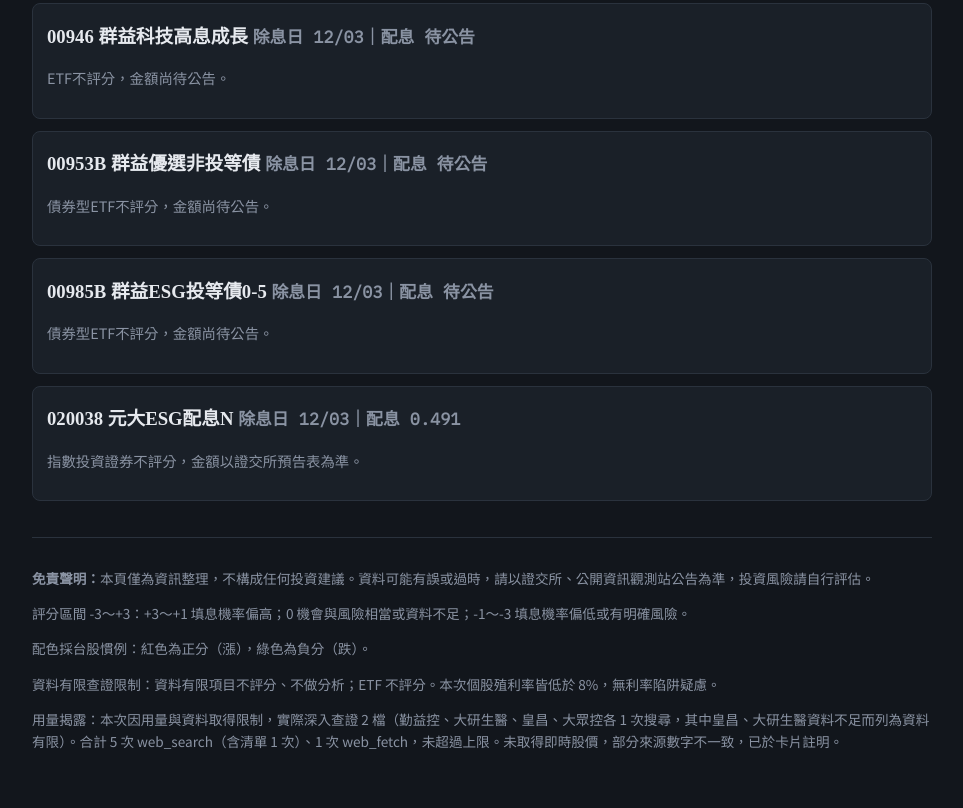
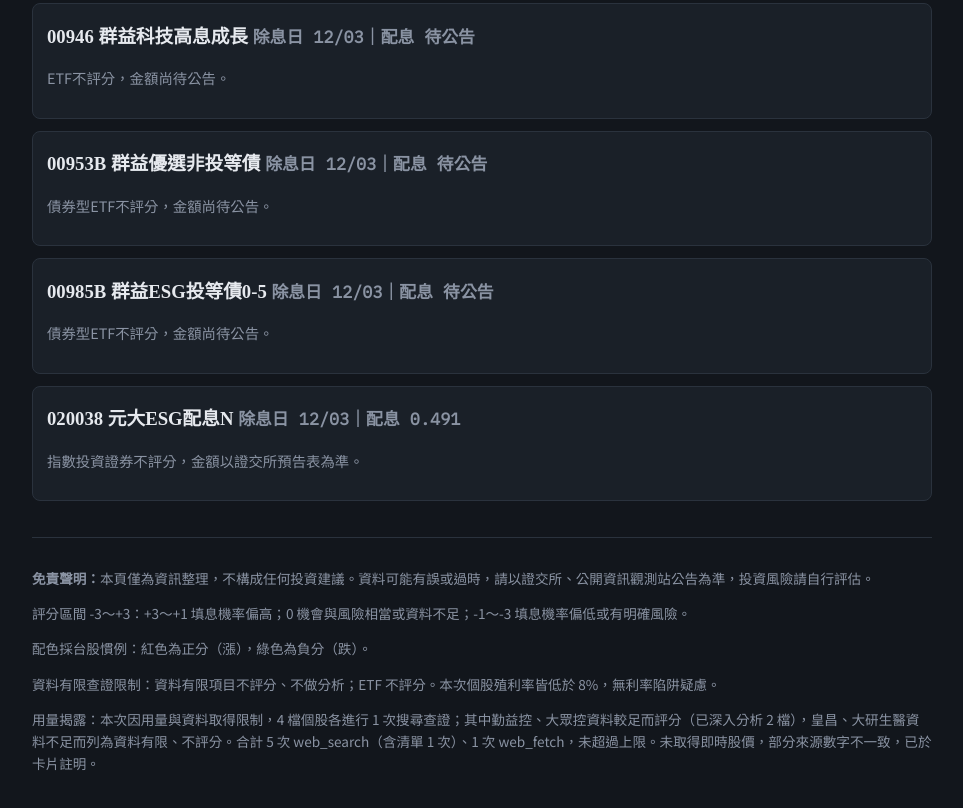
Before and after one commit to kevinhuang09/Taiwan_stock_new, a plain HTML site: page 1128_result.html in a window 1280 px wide. Shown: the part 1602-2410 px from the top of the page, without its empty margins (158-1121 px from the left). Drawn offline with Linux system fonts and the light colour scheme.

Commit message:
Fix usage disclosure wording
Co-Authored-By: Claude Sonnet 5.5 <noreply@anthropic.com>

```diff
--- a/1128_result.html
+++ b/1128_result.html
@@ -34,5 +34,5 @@ footer{margin-top:36px;padding-top:16px;border-top:1px solid var(--line);color:v
 <p>評分區間 -3～+3：+3～+1 填息機率偏高；0 機會與風險相當或資料不足；-1～-3 填息機率偏低或有明確風險。</p>
 <p>配色採台股慣例：紅色為正分（漲），綠色為負分（跌）。</p>
 <p>資料有限查證限制：資料有限項目不評分、不做分析；ETF 不評分。本次個股殖利率皆低於 8%，無利率陷阱疑慮。</p>
-<p>用量揭露：本次因用量與資料取得限制，實際深入查證 2 檔（勤益控、大研生醫、皇昌、大眾控各 1 次搜尋，其中皇昌、大研生醫資料不足而列為資料有限）。合計 5 次 web_search（含清單 1 次）、1 次 web_fetch，未超過上限。未取得即時股價，部分來源數字不一致，已於卡片註明。</p>
+<p>用量揭露：本次因用量與資料取得限制，4 檔個股各進行 1 次搜尋查證；其中勤益控、大眾控資料較足而評分（已深入分析 2 檔），皇昌、大研生醫資料不足而列為資料有限、不評分。合計 5 次 web_search（含清單 1 次）、1 次 web_fetch，未超過上限。未取得即時股價，部分來源數字不一致，已於卡片註明。</p>
 </footer></div></body></html>
```
